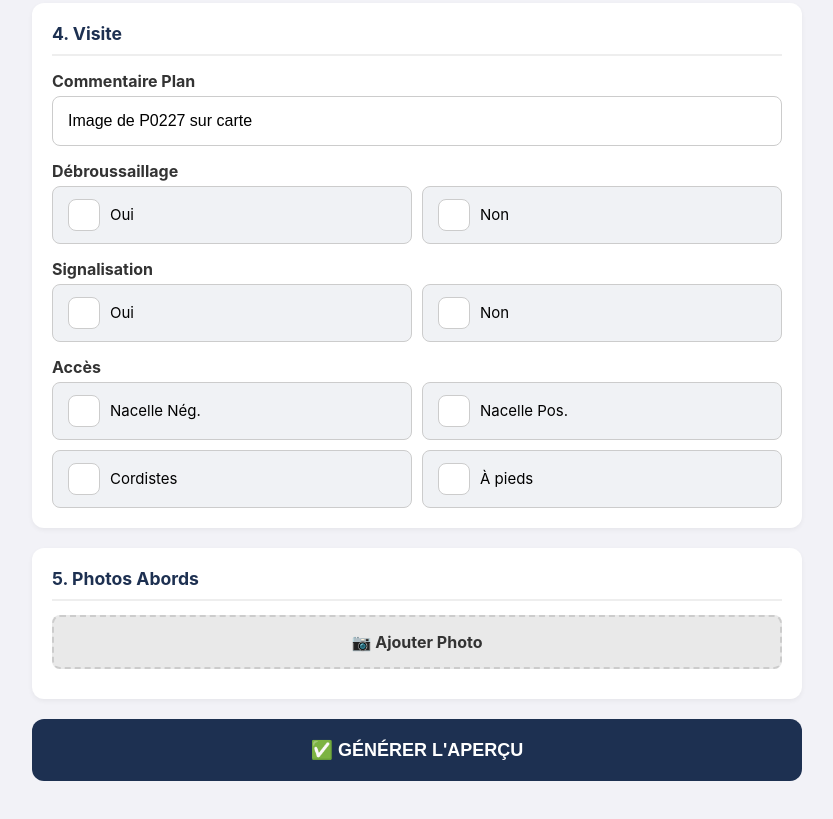
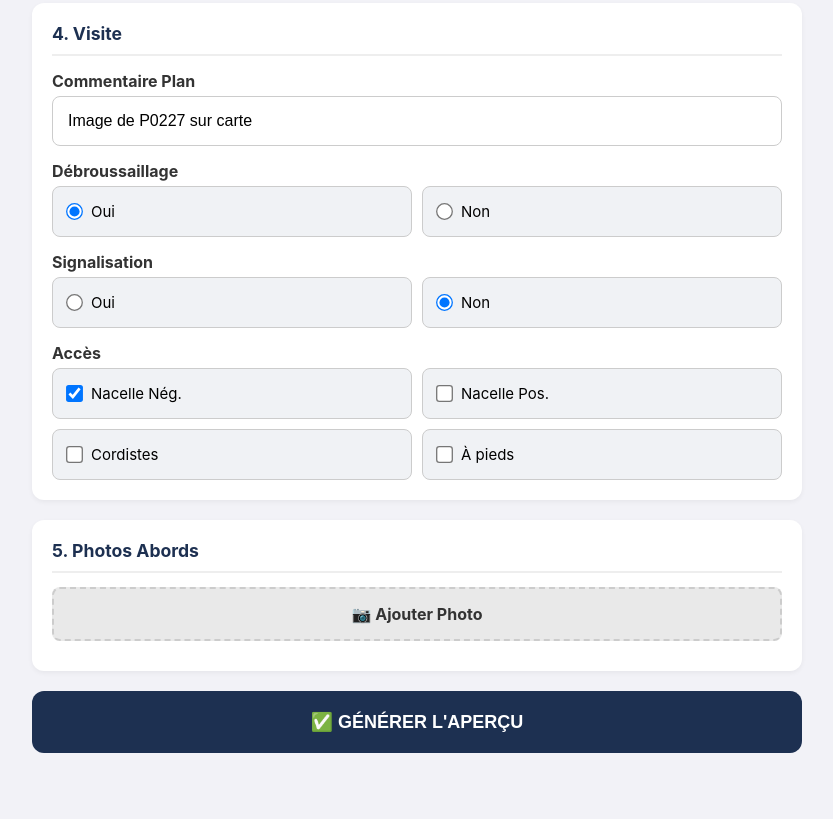
Before and after one commit to Apave13/PRE-VISITE-OUVRAGE-, a plain HTML site: page index.html in a window 1280 px wide. Shown: the part 1085-1904 px from the top of the page, without its empty margins (223-1056 px from the left). Drawn offline with Linux system fonts and the light colour scheme.

Commit message:
Update index.html

```diff
--- a/index.html
+++ b/index.html
@@ -16,27 +16,39 @@
         .box { background: white; padding: 20px; margin-bottom: 20px; border-radius: 12px; box-shadow: 0 2px 5px rgba(0,0,0,0.05); }
         h2.form-h2 { color: var(--blue); border-bottom: 2px solid #eee; padding-bottom: 10px; margin-top: 0; font-size: 1.1em; }
 
-        /* CHAMPS & CHOIX (Gros boutons tactiles) */
+        /* CHAMPS & CHOIX */
         label.titre-champ { display: block; font-weight: bold; margin-top: 15px; margin-bottom: 5px; color: #333; }
-        input, select { width: 100%; padding: 15px; border: 1px solid #ccc; border-radius: 8px; font-size: 16px; background: white; -webkit-appearance: none; }
+        input[type="text"], input[type="date"], select { width: 100%; padding: 15px; border: 1px solid #ccc; border-radius: 8px; font-size: 16px; background: white; -webkit-appearance: none; }
+
+        /* CORRECTION CHOIX : GRANDE ZONE CLIQUABLE */
         .choix-container { display: flex; flex-wrap: wrap; gap: 10px; margin-top: 5px; }
-        .btn-choix { background: #f0f2f5; border: 1px solid #ccc; padding: 12px 15px; border-radius: 8px; display: flex; align-items: center; gap: 10px; flex: 1 1 40%; font-size: 15px; cursor: pointer; }
-        .btn-choix input { width: 20px; height: 20px; margin: 0; }
+        .btn-choix {
+            background: #f0f2f5; border: 1px solid #ccc; padding: 15px; border-radius: 8px; /* PLUS DE PADDING */
+            display: flex; align-items: center; gap: 10px; flex: 1 1 40%; font-size: 15px; cursor: pointer;
+        }
+        /* CORRECTION CSS : On retire les styles de taille qui bloquaient le clic */
+        .btn-choix input[type="radio"], .btn-choix input[type="checkbox"] {
+            width: auto; height: auto; margin: 0; /* Taille native */
+            transform: scale(1.3); /* Laisse le scale, mais retire les dimensions fixes */
+        }
 
         /* PHOTOS */
-        .photo-btn { display: block; width: 100%; background: #e9e9e9; color: #333; padding: 15px; text-align: center; border-radius: 8px; font-weight: bold; margin-bottom: 10px; border: 2px dashed #ccc; }
+        .photo-btn {
+            display: block; width: 100%; background: #e9e9e9; color: #333; padding: 15px;
+            text-align: center; border-radius: 8px; font-weight: bold; margin-bottom: 10px; cursor: pointer; border: 2px dashed #ccc;
+        }
         .preview-grid { display: grid; grid-template-columns: repeat(3, 1fr); gap: 5px; }
-        .thumb { width: 100px; height: 100px; object-fit: cover; border-radius: 4px; border: 1px solid #ddd; } /* Fix taille */
+        .thumb { width: 100px; height: 100px; object-fit: cover; border-radius: 4px; border: 1px solid #ddd; }
 
+        /* BOUTON GENERER */
         .btn-generate {
             display: block; width: 100%; background: var(--blue); color: white; border: none; padding: 20px;
             font-size: 18px; font-weight: bold; border-radius: 12px; margin-top: 20px; cursor: pointer;
         }
 
-        /* --- ZONE RAPPORT (ECRAN 2) --- */
+        /* --- STYLES RAPPORT PDF --- */
         #section-rapport { display: none; background: white; min-height: 100vh; padding: 20px; padding-bottom: 120px; max-width: 800px; margin: 0 auto; }
 
-        /* STYLES RAPPORT PDF */
         .p-header { color: var(--blue); font-size: 22px; text-align: center; border-bottom: 2px solid var(--blue); margin-bottom: 20px; font-weight: bold; }
         .p-h2 { color: #333; font-size: 16px; border-bottom: 1px solid #ccc; margin-top: 25px; margin-bottom: 10px; font-weight: bold; }
 
@@ -44,13 +56,15 @@
         th, td { border: 1px solid #000; padding: 8px; text-align: left; font-size: 12px; vertical-align: top; }
         th { background-color: #f0f0f0; width: 35%; }
 
-        /* Photos : 2 par ligne */
+        /* Correction Photos (2 par ligne) */
         .p-grid { display: block; text-align: center; margin-top: 10px; }
         .p-img { width: 48%; height: 200px; object-fit: contain; display: inline-block; margin: 0 1% 10px 0; border: 1px solid #eee; }
 
         /* BARRE D'ACTION */
         .action-bar {
-            position: fixed; bottom: 0; left: 0; right: 0; background: white; padding: 15px; border-top: 1px solid #ccc; display: flex; gap: 10px; box-shadow: 0 -2px 10px rgba(0,0,0,0.1); z-index: 9999;
+            position: fixed; bottom: 0; left: 0; right: 0; background: white;
+            padding: 15px; border-top: 1px solid #ccc; display: flex; gap: 10px;
+            box-shadow: 0 -2px 10px rgba(0,0,0,0.1); z-index: 9999;
         }
         .btn-back { flex: 1; background: #666; color: white; padding: 15px; border-radius: 10px; border: none; font-weight: bold; font-size: 16px; }
         .btn-print { flex: 2; background: var(--green); color: white; padding: 15px; border-radius: 10px; border: none; font-weight: bold; font-size: 16px; cursor: pointer; }
@@ -65,9 +79,9 @@
 </head>
 <body>
 
-<div class="header">Rapport Pré-visite</div>
+<div id="section-formulaire">
+    <div class="header">Générateur de Rapport</div>
 
-<div id="section-formulaire">
     <div class="box">
         <h2 class="form-h2">1. Identification</h2>
         <label class="titre-champ">N° Affaire</label> <input type="text" id="i_aff" value="REV0_2181625.1">
@@ -237,7 +251,7 @@
 
     // --- FONCTION 3 : IMPRESSION ---
     function lancerImpression() {
-        // Le contenu est stable et prêt (méthode non destructive)
+        // Lancement direct (méthode stable)
         window.print();
     }
 </script>
```
